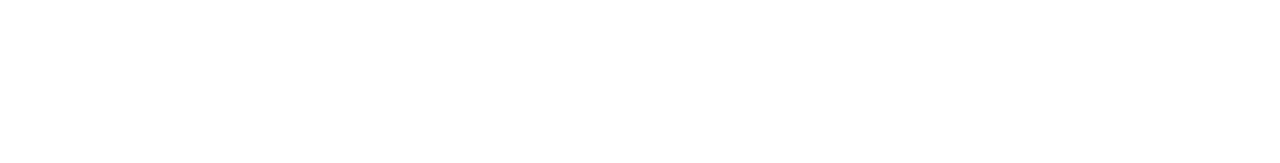
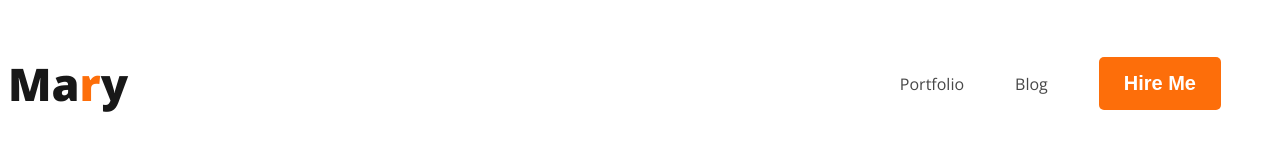
Before and after one commit to arafatrahman41/developer-portfolio, a plain HTML site: page index.html in a window 1280 px wide. Drawn offline with nearby package versions, Linux system fonts and the light colour scheme.

Commit message:
added nav

```diff
--- a/index.html
+++ b/index.html
@@ -4,11 +4,25 @@
     <meta charset="UTF-8">
     <meta name="viewport" content="width=device-width, initial-scale=1.0">
     <title>Developer Portfolio</title>
+    <link rel="preconnect" href="https://fonts.googleapis.com">
+<link rel="preconnect" href="https://fonts.gstatic.com" crossorigin>
+<link href="https://fonts.googleapis.com/css2?family=Open+Sans:wght@400;700;800&display=swap" rel="stylesheet">
+
+    <link rel="stylesheet" href="styles/portfolio.css">
 </head>
 <body>
     <header>
-
-    </header>
+        <nav>
+            <h3 class="nav-title">Ma<span class="text-primary">r</span>y</h3>
+            <ul>
+              <li><a href="">Portfolio</a></li>
+              <li><a href="">Blog</a></li>
+              <li>
+                <button class="btn-primary">Hire Me</button>
+            </li>
+            </ul>
+        </nav>
+      </header>
     <main>
 
     </main>
--- /dev/null
+++ b/styles/portfolio.css
@@ -0,0 +1,45 @@
+/* common shared styles */
+body {
+  font-family: "Open Sans", sans-serif;
+}
+
+.text-primary {
+  color: #fd6e0a;
+}
+.btn-primary {
+  border-radius: 5px;
+  background-color: #fd6e0a;
+  border: 0px;
+  font-size: 20px;
+  color: #fff;
+  font-weight: 700;
+  padding: 15px 25px;
+}
+
+/* nav related styles */
+nav {
+  display: flex;
+  justify-content: space-between;
+  align-items: center;
+}
+
+.nav-title {
+  color: #181818;
+  font-size: 45px;
+  font-weight: 800;
+}
+
+nav > ul {
+  display: flex;
+  align-items: center;
+}
+
+nav li {
+  list-style: none;
+  margin-right: 51px;
+}
+
+nav a {
+  text-decoration: none;
+  color: #474747;
+}
```
